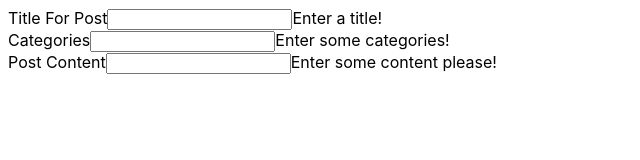
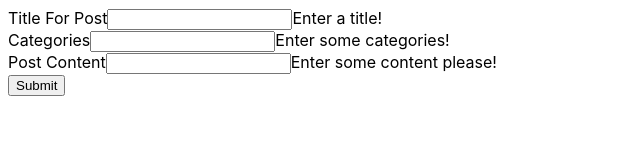
Before and after one commit to immanoj16/Blog-React-Redux, a React app: page /posts/new in a window 1280 px wide. Shown: the top 160 px of the page, without its empty margins (0-640 px from the left). Built offline with nearby package versions, Linux system fonts and the light colour scheme.

Commit message:
Add: handleSubmit inbuilt function of redux form to handle submit

```diff
--- a/src/js/components/PostsNew.js
+++ b/src/js/components/PostsNew.js
@@ -17,9 +17,16 @@ class PostsNew extends Component {
     )
   }
 
+  onSubmit (values) {
+    console.log(values)
+  }
+
   render () {
+
+    const { handleSubmit } = this.props
+
     return (
-      <form>
+      <form onSubmit={handleSubmit(this.onSubmit.bind(this))}>
         <Field
           label='Title For Post'
           name='title'
@@ -35,6 +42,7 @@ class PostsNew extends Component {
           name='content'
           component={this.renderField}
         />
+        <button type='submit' className='btn btn-primary'>Submit</button>
       </form>
     )
   }
```
